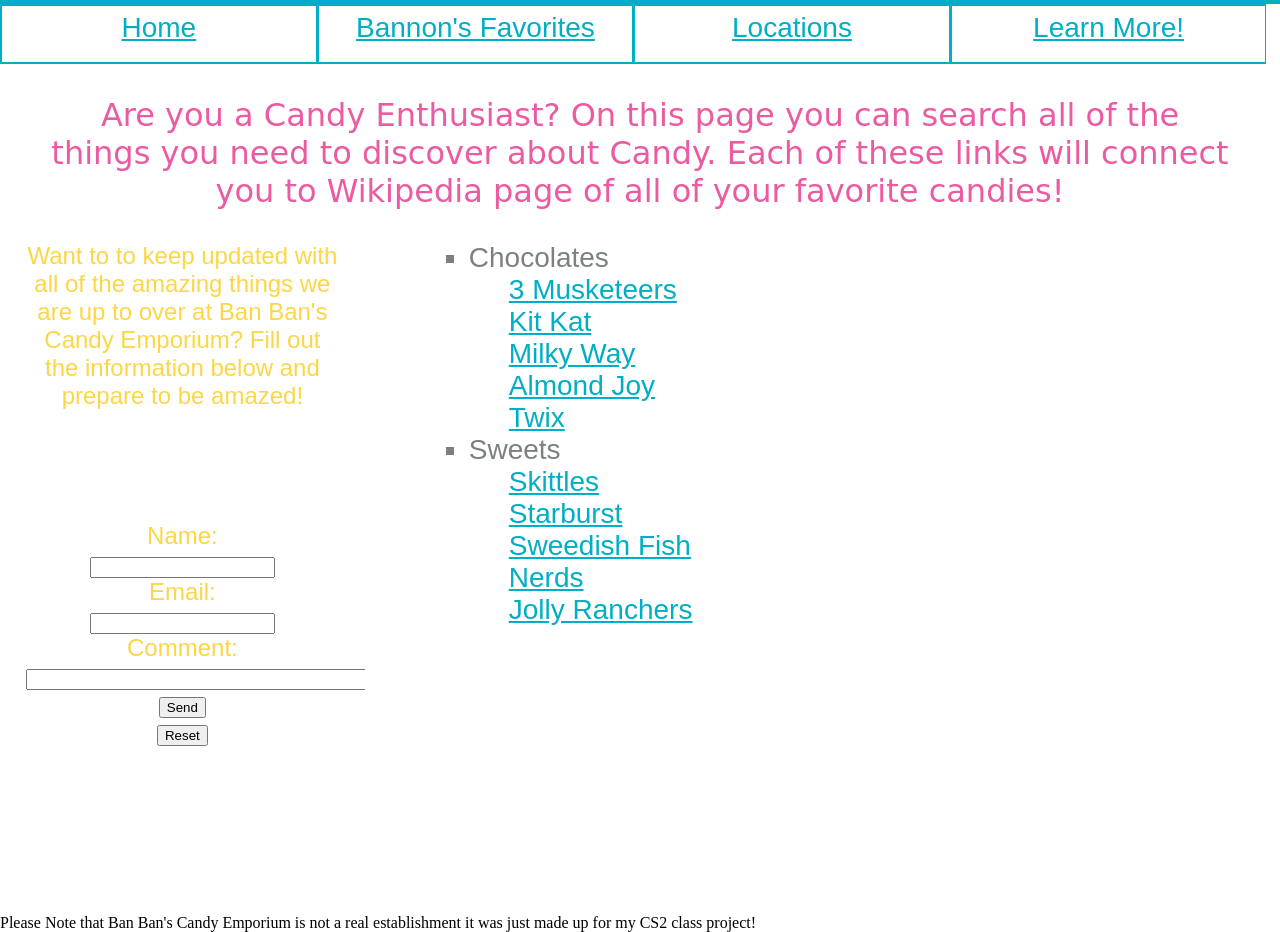
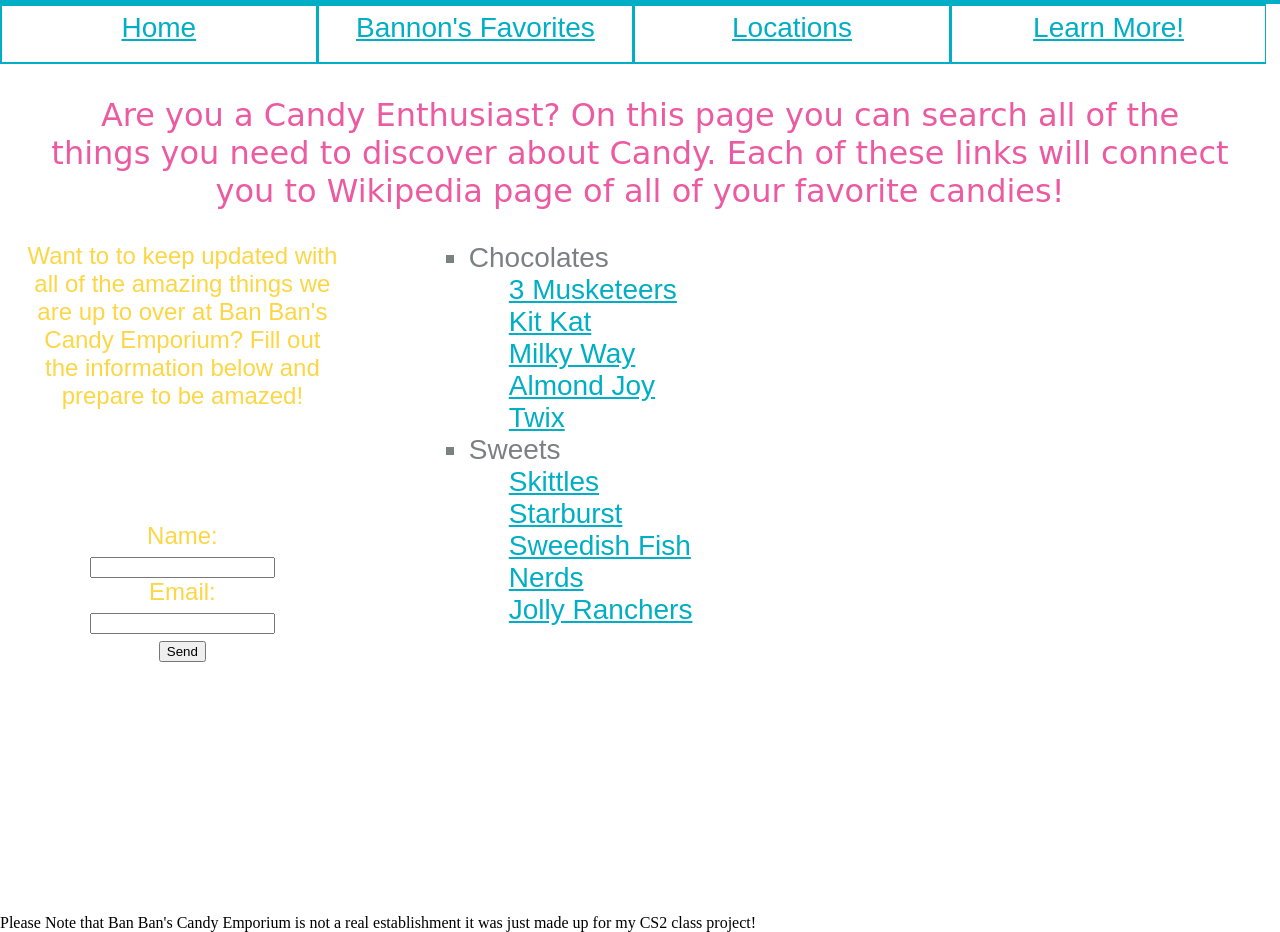
Before and after one commit to felicitykp/candy, a plain HTML site: page candy.html in a window 1280 px wide. Shown: the part 122-1054 px from the top of the page. Drawn offline with Linux system fonts and the light colour scheme; a web font is replaced by a local one.

Commit message:
form fix 2

```diff
--- a/candy.html
+++ b/candy.html
@@ -70,15 +70,12 @@
 
 				-->
 
-				<form action="https://formspree.io/you@email.com">
+				<form action="https://formspree.io/felicitykeyzerpollard@stmarksschool.org" method="POST">
     				Name:
     				<input type="text" name="name">
     				Email:
     				<input type="email" name="_replyto">
-    				Comment:
-					<input type="text" name="comment" size="50">
    					<input type="submit" value="Send">
-   					<input type="reset" value="Reset">
 				</form>
 
 
```
